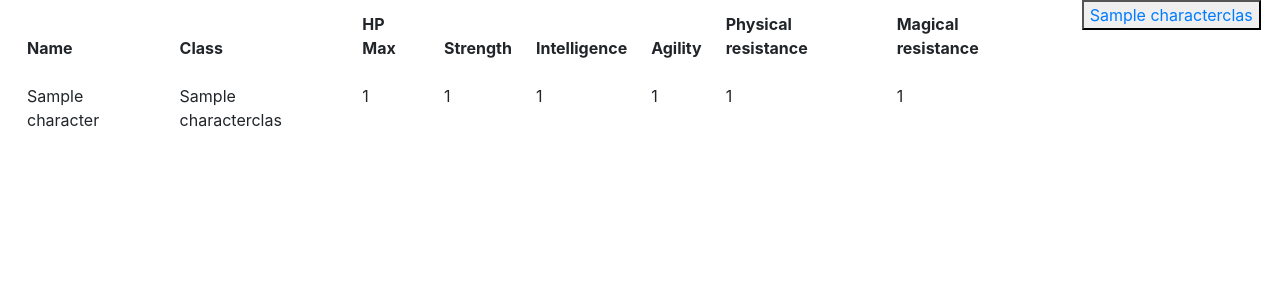
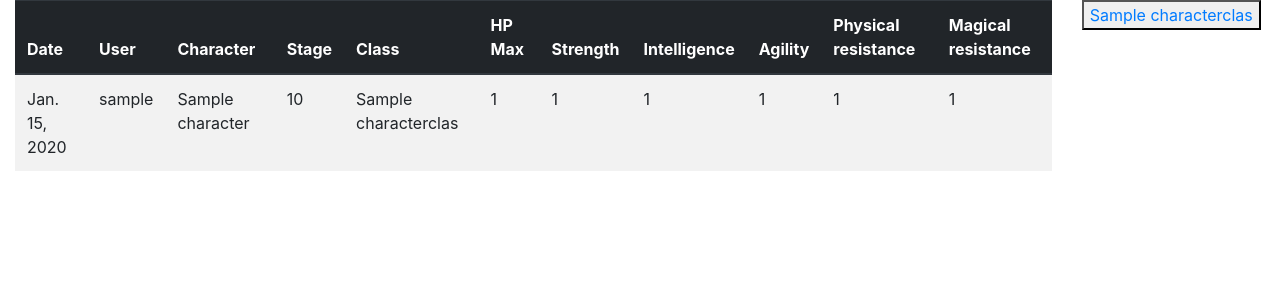
Before and after one commit to EmoFile/projetWebRPG, a Django app: page / in a window 1280 px wide. Shown: the part 56-356 px from the top of the page. Run offline with Django 3.2, Linux system fonts and the light colour scheme; tables that the repository leaves empty hold one stand-in row (values such as "Sample post"); some libraries are stand-ins or nearby versions.

Commit message:
Création des Party

```diff
--- a/ProjetWebRPG/urls.py
+++ b/ProjetWebRPG/urls.py
@@ -17,7 +17,7 @@ from django.contrib import admin
 from django.urls import path
 
 from app import views
-from app.views import IndexView, GenerateCharacterView, CharacterDetailView, SignUpView, LogInView
+from app.views import IndexView, GenerateCharacterView, CharacterDetailView, SignUpView, LogInView, PlayGameView
 
 urlpatterns = [
     path('admin/', admin.site.urls),
@@ -26,6 +26,7 @@ urlpatterns = [
          name='generateCharacterByPk'),
     path('characterDetail/<int:pk>', CharacterDetailView.as_view(),
          name='characterDetail'),
+    path('playGame/<int:pk>', PlayGameView.as_view(), name='playGame'),
     path('signUp/', SignUpView.as_view(), name='signUp'),
     path('logIn/', LogInView.as_view(), name='logIn')
 ]
--- a/app/admin.py
+++ b/app/admin.py
@@ -133,7 +133,7 @@ class PartyAdmin(admin.ModelAdmin):
 		return f'{obj.character.magicalResistance}'
 
 	list_display = ('user',
-	                'level',
+	                'stage',
 	                'characterName',
 	                'className',
 	                'characterLvl',
--- a/app/views.py
+++ b/app/views.py
@@ -8,7 +8,7 @@ from django.urls import reverse, reverse_lazy
 from django.views.generic import TemplateView, CreateView, DetailView
 
 from app.forms import CharacterForm
-from app.models import CharacterClass, Character, Inventory
+from app.models import CharacterClass, Character, Inventory, Party
 
 
 class IndexView(TemplateView):
@@ -18,9 +18,11 @@ class IndexView(TemplateView):
         result = super().get_context_data(**kwargs)
         result['characterClasses'] = CharacterClass.objects.all()
         # le - dans le order_by pour demander un ordre décroissant
-        result['characters'] = Character.objects.all().order_by('-level', '-hpMax', '-strength', '-intelligence',
-                                                                '-agility',
-                                                                '-physicalResistance', '-magicalResistance')
+        # result['characters'] = Character.objects.all().order_by('-level', '-hpMax', '-strength', '-intelligence',
+        #                                                         '-agility',
+        #                                                         '-physicalResistance', '-magicalResistance')
+
+        result['partys'] = Party.objects.all().order_by('-stage')
         result['title'] = 'B.T.A - II'
         return result
 
@@ -41,7 +43,8 @@ class GenerateCharacterView(CreateView):
     template_name = 'characterForm.html'
 
     def get_success_url(self):
-        return reverse('characterDetail', kwargs={'pk': self.object.pk})
+        party = get_object_or_404(Party, character=self.object)
+        return reverse('playGame', kwargs={'pk': party.pk})
 
     def get_context_data(self, **kwargs):
         result = super().get_context_data(**kwargs)
@@ -85,6 +88,8 @@ class GenerateCharacterView(CreateView):
 
         # Création en BDD du personnage
         self.object.save()
+        party = Party(user=self.request.user,character=self.object)
+        party.save()
         return super().form_valid(form)
 
 
@@ -100,3 +105,13 @@ class LogInView(LoginView):
 
     def get_success_url(self):
         return reverse('home')
+
+class PlayGameView(TemplateView):
+    template_name = 'playGame.html'
+
+    def get_context_data(self, **kwargs):
+        result = super().get_context_data(**kwargs)
+        result['title'] = 'Play Game'
+        party = get_object_or_404(Party, pk=self.kwargs['pk'])
+        result['party'] = party
+        return result
--- a/templates/base.html
+++ b/templates/base.html
@@ -43,16 +43,14 @@
 
 
 <div class="row">
-    <div class="col-10">
+
         {% block table-score %}
 
         {% endblock %}
-    </div>
-    <div class="col-2">
+
         {% block choose-class %}
 
         {% endblock %}
-    </div>
 </div>
 </body>
 </html>
--- a/templates/characterForm.html
+++ b/templates/characterForm.html
@@ -10,7 +10,7 @@
                 <thead>
                 <tr>
                     <th scope="row">{{ field.label }}:</th>
-                    <td >{{ field }}</td>
+                    <td>{{ field }}</td>
                 </tr>
                 </thead>
                 <tbody>
@@ -60,6 +60,7 @@
             </table>
 
         {% endfor %}
+        <button onClick="window.location.href=window.location.href">Re-roll</button>
         <button type="submit">Valider</button>
     </form>
 
--- a/templates/index.html
+++ b/templates/index.html
@@ -1,11 +1,14 @@
 {% extends 'base.html' %}
 
 {% block table-score %}
-
-    <table class="table table-borderless">
-        <thead>
+    <div class="col-10 fluid">
+        <table class="table table-striped">
+            <thead class="thead-dark">
             <tr>
-            <th scope="col">Name</th>
+                <th scope="col">Date</th>
+                <th scope="col">User</th>
+                <th scope="col">Character</th>
+                <th scope="col">Stage</th>
                 <th scope="col">Class</th>
                 <th scope="col">HP Max</th>
                 <th scope="col">Strength</th>
@@ -18,45 +21,54 @@
             <tbody>
 
 
-        {% for character in characters %}
+            {% for party in partys %}
                 <tr>
                     <td>
-                    {{ character.name }}
+                        {{ party.date }}
                     </td>
                     <td>
-                    {{ character.characterClass.name }}
+                        {{ party.user.username }}
                     </td>
                     <td>
-                    {{ character.hpMax }}
+                        {{ party.character.name }}
                     </td>
                     <td>
-                    {{ character.strength }}
+                        {{ party.stage }}
                     </td>
                     <td>
-                    {{ character.agility }}
+                        {{ party.character.characterClass.name }}
                     </td>
                     <td>
-                    {{ character.intelligence }}
+                        {{ party.character.hpMax }}
                     </td>
                     <td>
-                    {{ character.physicalResistance }}
+                        {{ party.character.strength }}
                     </td>
                     <td>
-                    {{ character.magicalResistance }}
+                        {{ party.character.agility }}
+                    </td>
+                    <td>
+                        {{ party.character.intelligence }}
+                    </td>
+                    <td>
+                        {{ party.character.physicalResistance }}
+                    </td>
+                    <td>
+                        {{ party.character.magicalResistance }}
                     </td>
                 </tr>
 
             {% endfor %}
             </tbody>
         </table>
-
+    </div>
 {% endblock %}
 {% block choose-class %}
-
+    <div class="col-2 fluid">
         {% for characterClass in characterClasses %}
             <button>
                 <a href="{% url 'generateCharacterByPk' characterClass.pk %}">{{ characterClass.name }}</a>
             </button>
         {% endfor %}
-
+    </div>
 {% endblock %}
```
Also changed, not shown: app/models.py (+39 -36 lines), templates/playGame.html (added, +12 -0 lines). Lines whose indentation alone changed are shown as unchanged.
